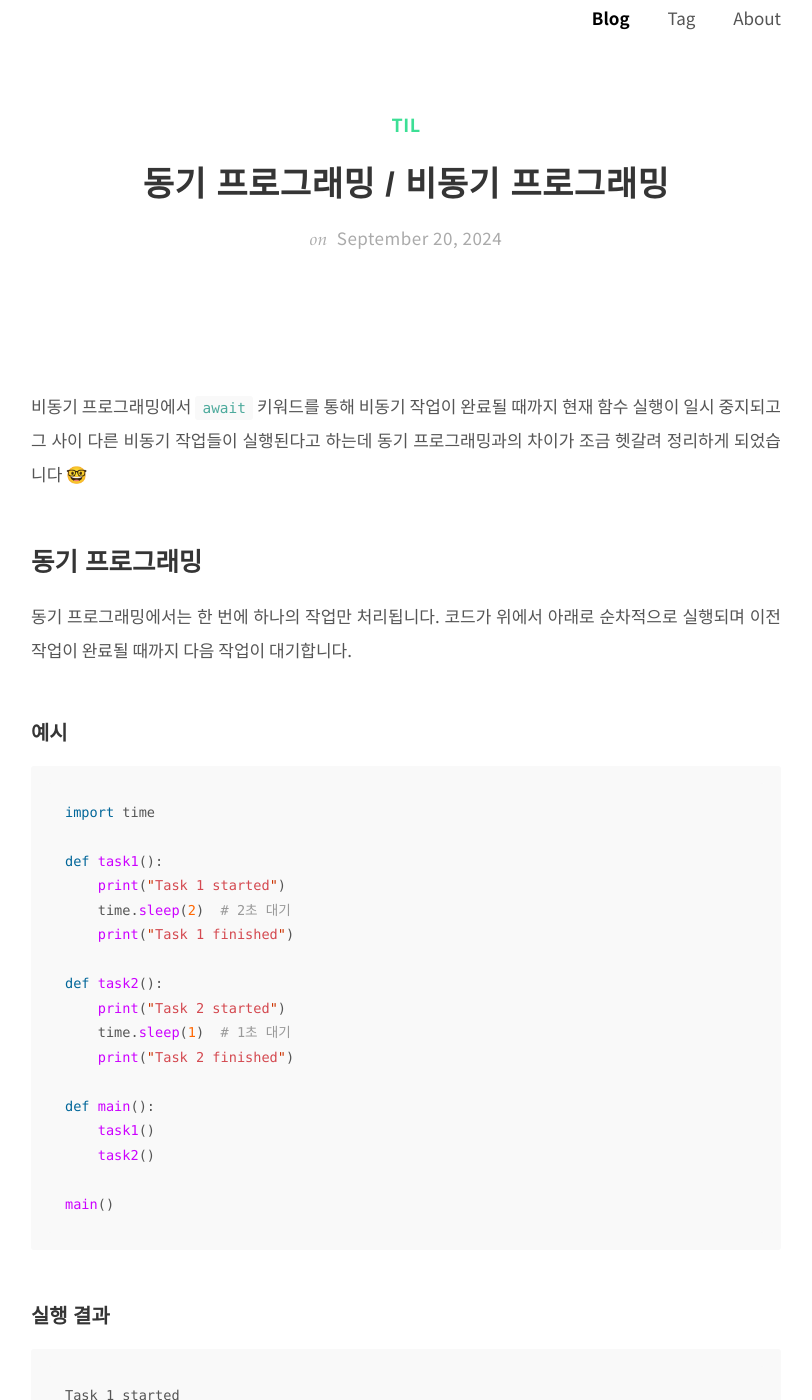
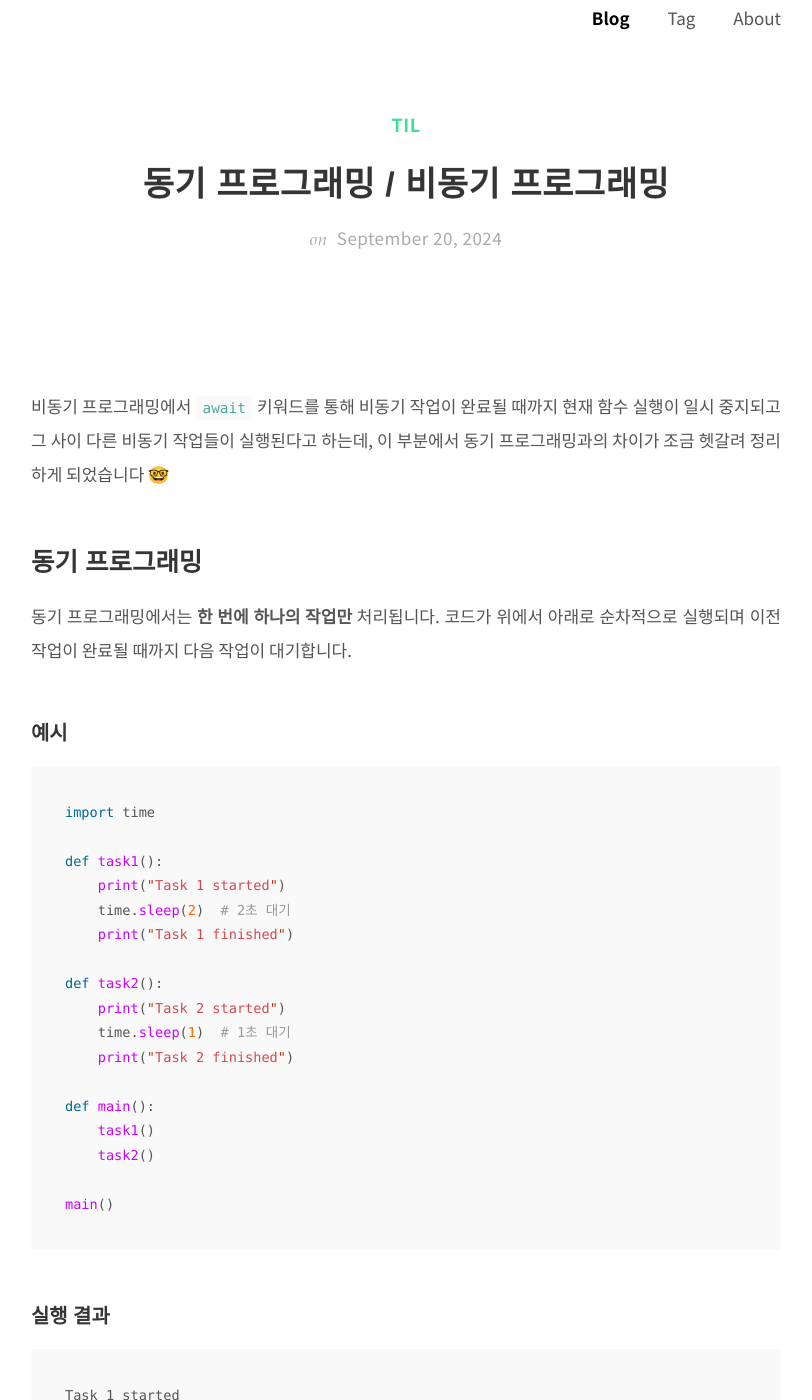
Before and after one commit to Gxone/Gxone.github.io, a Jekyll site: the page built from blog/TIL/asynchronous/index.md, in a window 1280 px wide and 1400 px high. Shown: the whole window, without its empty margins (234-1046 px from the left). Built offline with Jekyll 4.4.1, drawn with Linux system fonts in a browser that asks for light colours; some web fonts are replaced; some of the changed text lies outside the part shown.

Commit message:
Modify: 일부 내용 수정

````diff
--- a/blog/TIL/asynchronous/index.md
+++ b/blog/TIL/asynchronous/index.md
@@ -8,10 +8,10 @@
 category: "TIL"
 date: "2024-09-20"
 ---
-비동기 프로그래밍에서 ```await``` 키워드를 통해 비동기 작업이 완료될 때까지 현재 함수 실행이 일시 중지되고 그 사이 다른 비동기 작업들이 실행된다고 하는데 동기 프로그래밍과의 차이가 조금 헷갈려 정리하게 되었습니다 🤓
+비동기 프로그래밍에서 ```await``` 키워드를 통해 비동기 작업이 완료될 때까지 현재 함수 실행이 일시 중지되고 그 사이 다른 비동기 작업들이 실행된다고 하는데, 이 부분에서 동기 프로그래밍과의 차이가 조금 헷갈려 정리하게 되었습니다 🤓
 
 ## 동기 프로그래밍
-동기 프로그래밍에서는 한 번에 하나의 작업만 처리됩니다. 코드가 위에서 아래로 순차적으로 실행되며 이전 작업이 완료될 때까지 다음 작업이 대기합니다.
+동기 프로그래밍에서는 **한 번에 하나의 작업만** 처리됩니다. 코드가 위에서 아래로 순차적으로 실행되며 이전 작업이 완료될 때까지 다음 작업이 대기합니다.
 
 ### 예시
 ```py
@@ -44,8 +44,10 @@
 Task 2 finished
 ```
 
+---
+
 ## 비동기 프로그래밍
-비동기 프로그래밍에서는 여러 작업을 동시에 처리할 수 있습니다. 특정 작업이 완료될 때까지 기다리는 동안 다른 작업을 수행할 수 있습니다. 이는 CPU를 효율적으로 사용하고 대기 시간 동안 자원을 낭비하지 않게 합니다.
+비동기 프로그래밍에서는 **여러 작업을 동시에 처리**할 수 있습니다. 특정 작업이 완료될 때까지 기다리는 동안 다른 작업을 수행할 수 있습니다. 이는 CPU를 효율적으로 사용하고 대기 시간 동안 자원을 낭비하지 않게 합니다.
 
 ### 예시
 ```py
````
Also changed, not shown: other parts of blog/TIL/asynchronous/index.md (+1 -1 lines).
